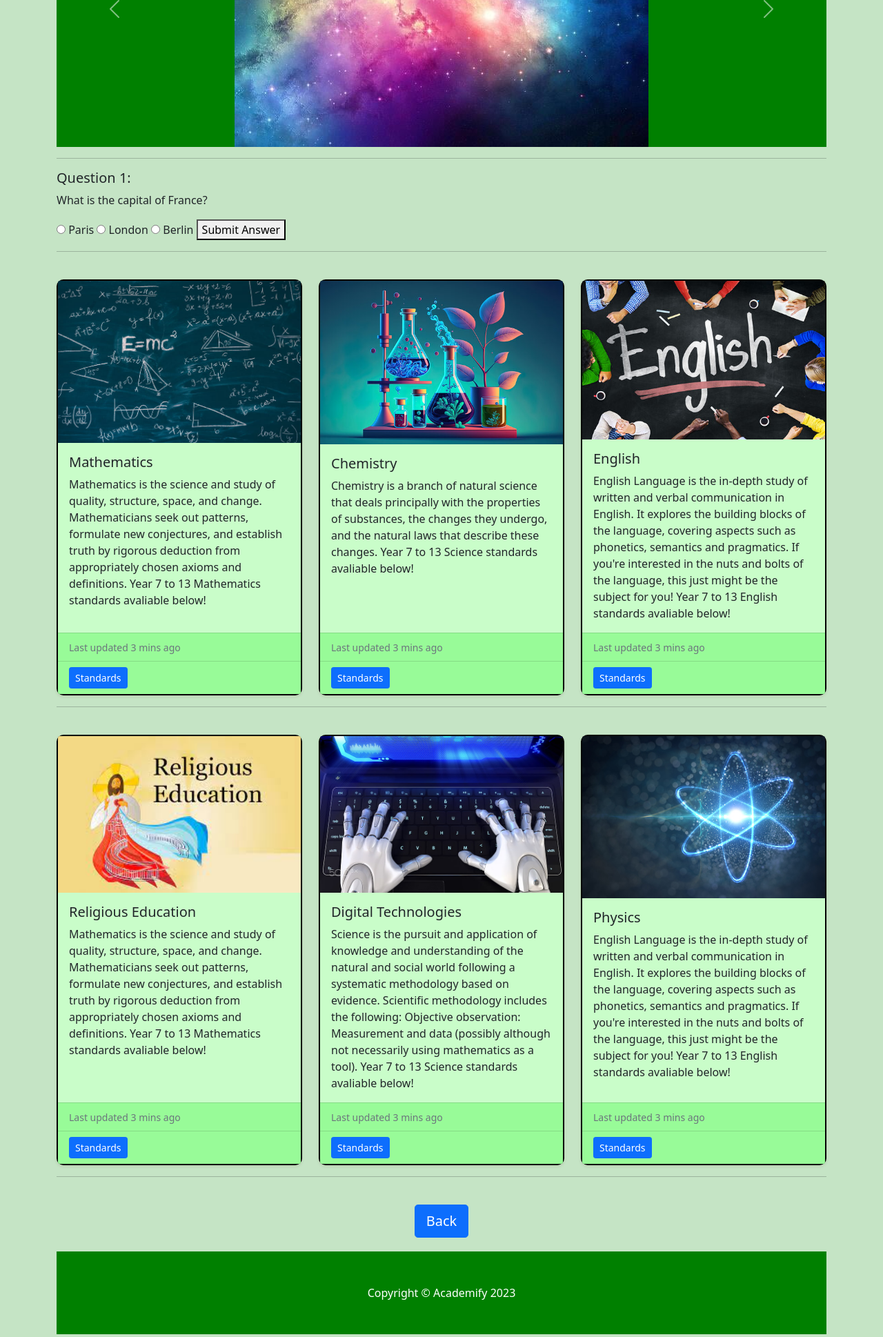
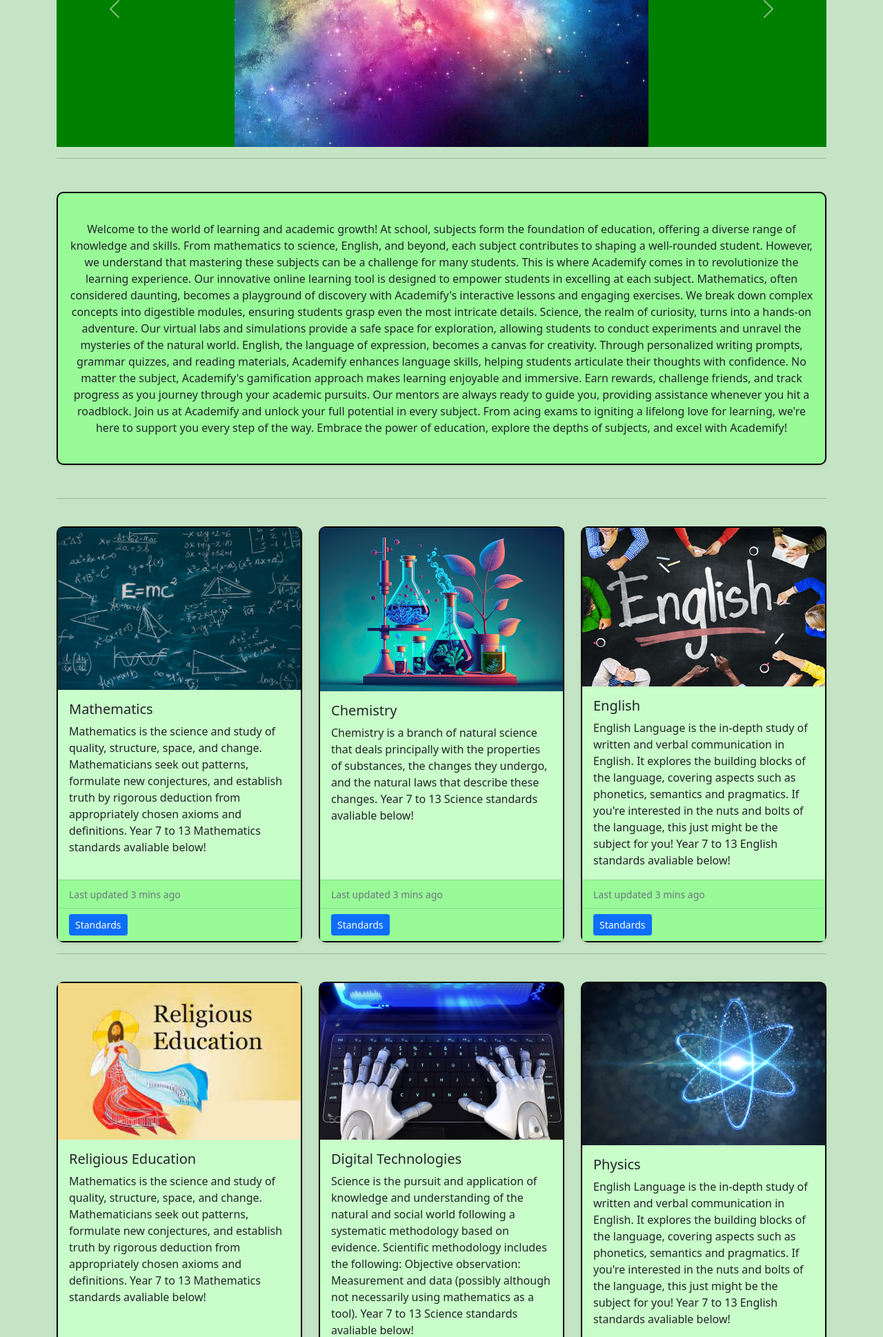
Before and after one commit to Sharun2022/AcademifyLearningTool, a Flask app: page /subjects in a window 1280 px wide. Shown: the part 329-2267 px from the top of the page at 69% size. Run offline with Flask 3, Linux system fonts and the light colour scheme; a user stored in the database is signed in; some libraries are stand-ins or nearby versions.

Commit message:
Finished subjects page
Finished customizing subjects page. Although there are some slight changes I need to make, I will make those changes after I finish the other pages.

```diff
--- a/tutorial_fixed/website/templates/subjects.html
+++ b/tutorial_fixed/website/templates/subjects.html
@@ -52,40 +52,29 @@
 <hr>
 
 
-<div class="quiz-card">
-  <h5>Question 1:</h5>
-  <p>What is the capital of France?</p>
-  <label><input type="radio" name="q1" value="a"> Paris</label>
-  <label><input type="radio" name="q1" value="b"> London</label>
-  <label><input type="radio" name="q1" value="c"> Berlin</label>
-  <button onclick="checkAnswer('q1')">Submit Answer</button>
-  <p id="feedback"></p>
-</div>
 
-<script>
-function checkAnswer(questionId) {
-  const selectedAnswer = document.querySelector(`input[name=${questionId}]:checked`);
-  if (!selectedAnswer) {
-    return; // No answer selected
-  }
 
-  const correctAnswer = 'a'; // The correct answer value
-  const feedback = document.getElementById('feedback');
+  <!-- Call to Action-->
+  <div class="card text-black my-5 py-4 text-center" style="background-color: #98fb98;">
+    <div class="card-body"><p class="text-black m-0"> Welcome to the world of learning and academic growth! At school, subjects form the foundation of education, offering a diverse range of knowledge and skills. From mathematics to science, English, and beyond, each subject contributes to shaping a well-rounded student.
 
-  if (selectedAnswer.value === correctAnswer) {
-    feedback.textContent = 'Correct!';
-    // Increment user's score
-  } else {
-    feedback.textContent = 'Incorrect. Try again!';
-  }
+      However, we understand that mastering these subjects can be a challenge for many students. This is where Academify comes in to revolutionize the learning experience. Our innovative online learning tool is designed to empower students in excelling at each subject.
 
-  // Hide current question and show the next one
-  // Update the user's score
-}
-</script>
+      Mathematics, often considered daunting, becomes a playground of discovery with Academify's interactive lessons and engaging exercises. We break down complex concepts into digestible modules, ensuring students grasp even the most intricate details.
+
+      Science, the realm of curiosity, turns into a hands-on adventure. Our virtual labs and simulations provide a safe space for exploration, allowing students to conduct experiments and unravel the mysteries of the natural world.
+
+      English, the language of expression, becomes a canvas for creativity. Through personalized writing prompts, grammar quizzes, and reading materials, Academify enhances language skills, helping students articulate their thoughts with confidence.
+
+      No matter the subject, Academify's gamification approach makes learning enjoyable and immersive. Earn rewards, challenge friends, and track progress as you journey through your academic pursuits. Our mentors are always ready to guide you, providing assistance whenever you hit a roadblock.
+
+      Join us at Academify and unlock your full potential in every subject. From acing exams to igniting a lifelong love for learning, we're here to support you every step of the way. Embrace the power of education, explore the depths of subjects, and excel with Academify!
 
 
 
+
+      </p></div>
+</div>
 
 <!-- Line code-->
 <hr class="line1">
```
